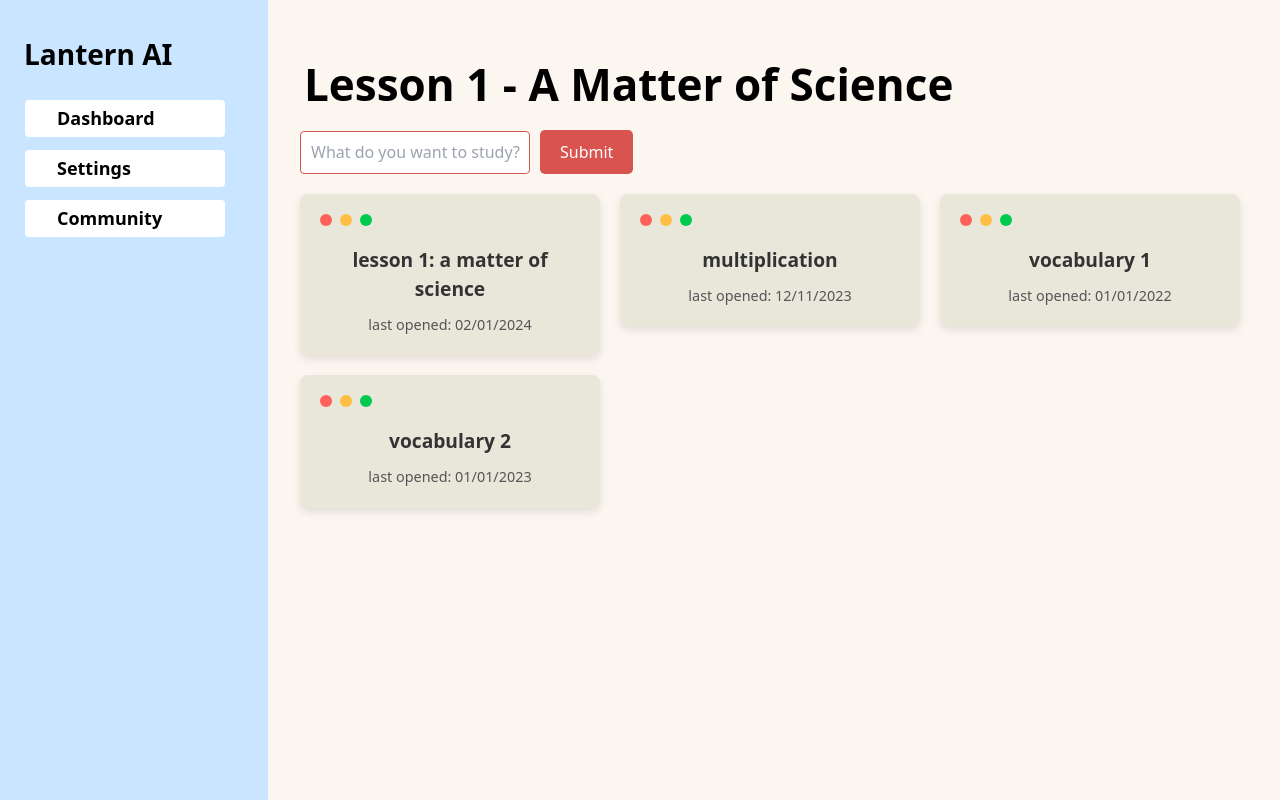
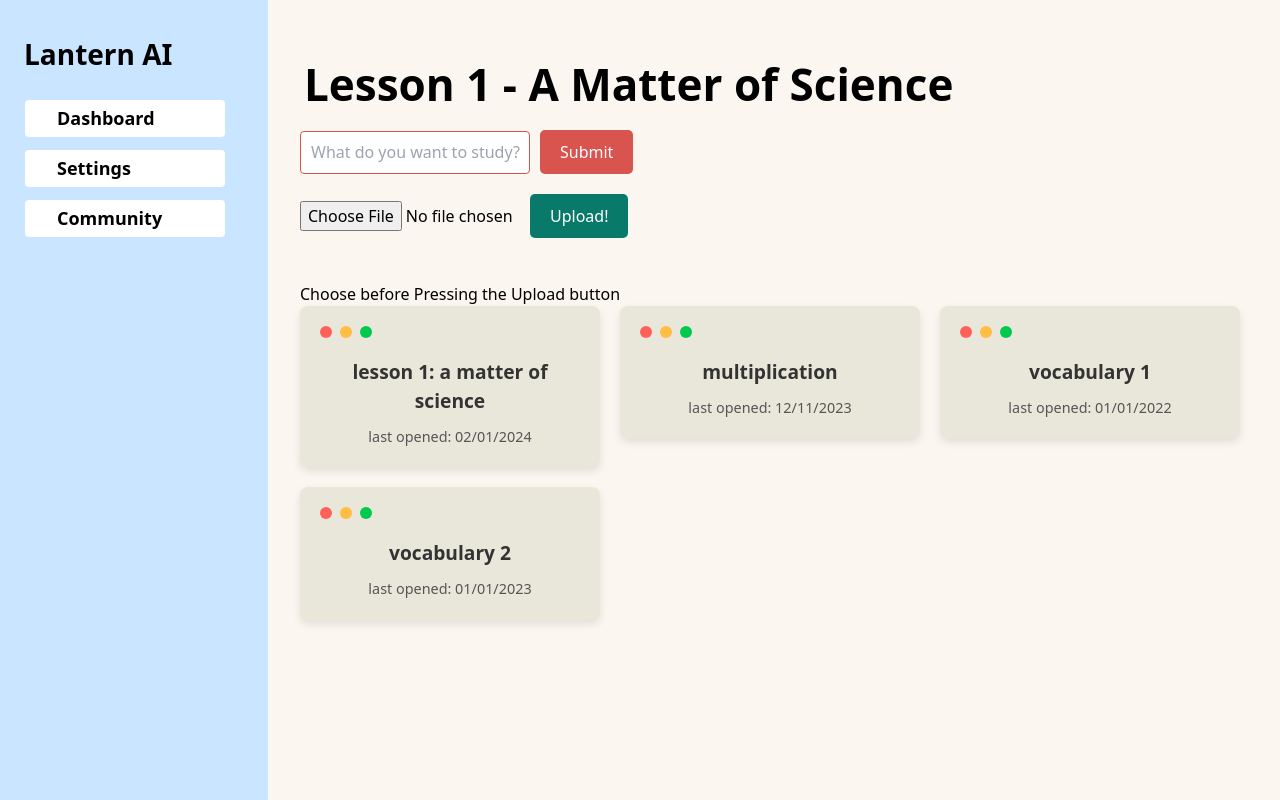
Before and after one commit to floatingtortoise/lantern, a Next.js app in the folder frontend/: page /dashboard in a window 1280 px wide. Shown: the top 800 px of the page. Built offline with nearby package versions, Linux system fonts and the light colour scheme.

Commit message:
upload btn

```diff
--- a/frontend/pages/dashboard.tsx
+++ b/frontend/pages/dashboard.tsx
@@ -1,6 +1,7 @@
 // Dashboard.tsx
 import React from "react";
 import Link from "next/link";
+import Upload from "./upload";
 
 const Dashboard = () => {
   const cards = [
@@ -34,6 +35,7 @@ const Dashboard = () => {
       <span>
         <input style={styles.studyWhat} placeholder="What do you want to study?"></input>
         <button style={styles.uploadButton}>Submit</button>
+        <Upload  />
       </span>
       <div style={styles.cardsContainer}>
         {cards.map((card, index) => (
--- /dev/null
+++ b/frontend/pages/upload.tsx
@@ -0,0 +1,99 @@
+import axios from "axios";
+
+import React, { Component } from "react";
+
+class Upload extends Component {
+  state = {
+    // Initially, no file is selected
+    selectedFile: null,
+  };
+
+  // On file select (from the pop up)
+  onFileChange = (event) => {
+    // Update the state
+    this.setState({
+      selectedFile: event.target.files[0],
+    });
+  };
+
+  // On file upload (click the upload button)
+  onFileUpload = () => {
+    // Create an object of formData
+    const formData = new FormData();
+
+    // Update the formData object
+    formData.append(
+      "myFile",
+      this.state.selectedFile,
+      this.state.selectedFile.name
+    );
+
+    // Details of the uploaded file
+    console.log(this.state.selectedFile);
+
+    // Request made to the backend api
+    // Send formData object
+
+    // axios.post("api/uploadfile", formData);
+  };
+
+  // File content to be displayed after
+  // file upload is complete
+  fileData = () => {
+    if (this.state.selectedFile) {
+      return (
+        <div>
+          <h2>File Details:</h2>
+          <p>File Name: {this.state.selectedFile.name}</p>
+
+          <p>File Type: {this.state.selectedFile.type}</p>
+
+          <p>
+            Last Modified:{" "}
+            {this.state.selectedFile.lastModifiedDate.toDateString()}
+          </p>
+        </div>
+      );
+    } else {
+      return (
+        <div>
+          <br />
+          <h4>Choose before Pressing the Upload button</h4>
+        </div>
+      );
+    }
+  };
+
+  render() {
+    return (
+      <div>
+        <div>
+          <input
+            type="file"
+            onChange={this.onFileChange}
+            style={{ width: 230 }}
+          />
+          <button style={styles.uploadButton} onClick={this.onFileUpload}>
+            Upload!
+          </button>
+        </div>
+        {this.fileData()}
+      </div>
+    );
+  }
+}
+
+export default Upload;
+
+const styles = {
+  uploadButton: {
+    backgroundColor: "#097969", // A deep red color
+    color: "white",
+    padding: "10px 20px",
+    border: "none",
+    borderRadius: "5px",
+    fontSize: "16px",
+    cursor: "pointer",
+    marginBottom: "20px",
+  },
+};
```
